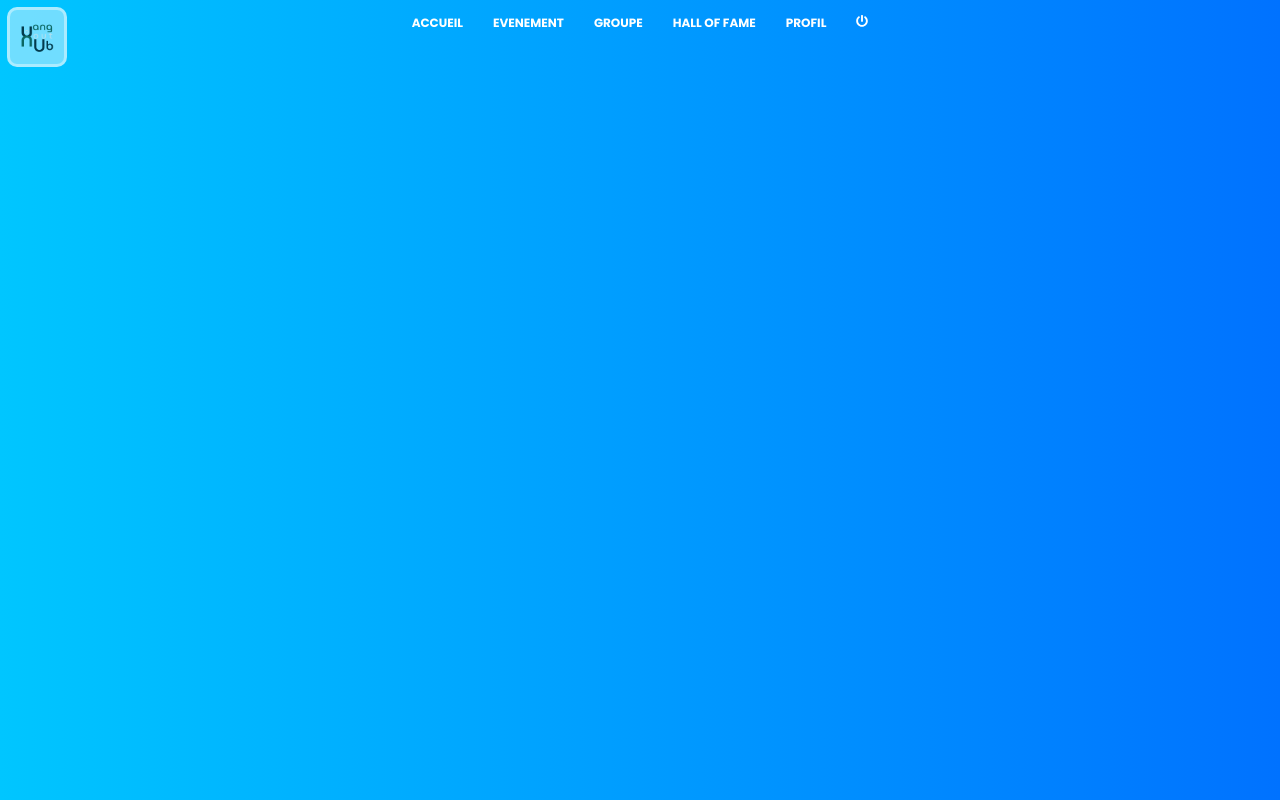
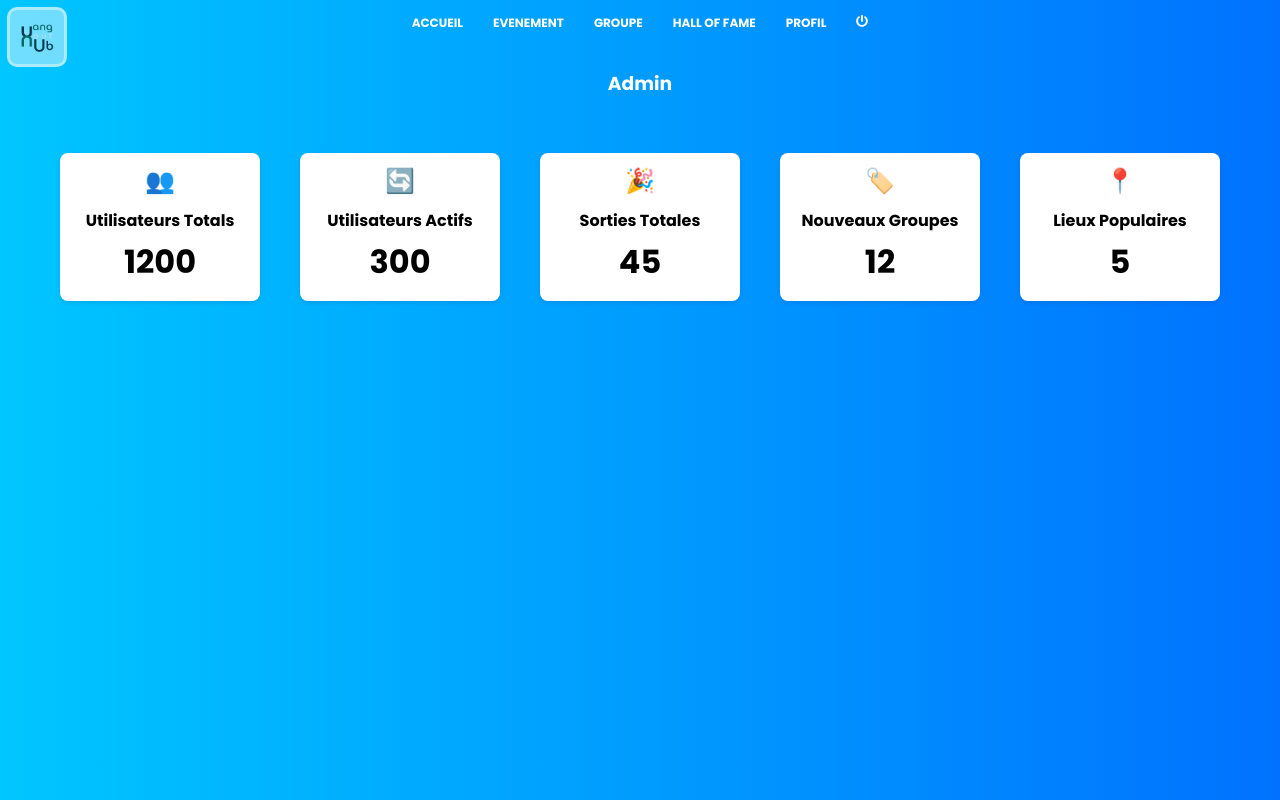
Before and after one commit to RomeoVandoolaeghe/Projet_Fin_Annee_2024, a React (Vite) app in the folder vite/: page /AccueilAdmin in a window 1280 px wide. Built offline with nearby package versions, Linux system fonts and the light colour scheme.

Commit message:
AdminAccueil

```diff
--- a/vite/src/App.jsx
+++ b/vite/src/App.jsx
@@ -12,6 +12,7 @@ import HallofFame from './pages/user/HallofFame/HallofFame.jsx';
 import AddFriend from './pages/user/AddFriend/AddFriend.jsx';
 import Group from './pages/user/Group/Group.jsx';
 import CreateGroup from './pages/user/CreateGroup/CreateGroup.jsx';
+import AccueilAdmin from './pages/admin/AccueilAdmin/AccueilAdmin.jsx'
 import './App.css';
 
 export const UserContext = createContext(null);
@@ -64,6 +65,7 @@ function App() {
           <Route path="/HallofFame" element={<HallofFame />} />
           <Route path="/AddFriend" element={<AddFriend />} />
           <Route path="/CreateGroup" element={<CreateGroup onCreateGroup={addGroup} />} />
+          <Route path="/AccueilAdmin" element={<AccueilAdmin />} />
         </Routes>
       </Router>
     </UserContext.Provider>
--- /dev/null
+++ b/vite/src/components/GlobalStats/GlobalStats.css
@@ -0,0 +1,47 @@
+.statistique-global {
+    display: flex;
+    justify-content: space-around;
+    flex-wrap: wrap;
+    padding: 20px;
+    border-radius: 10px;
+}
+.carte {
+    background: white;
+    border-radius: 8px;
+    box-shadow: 0 2px 4px rgba(0, 0, 0, 0.1);
+    padding: 10px; /* Decreased padding value */
+    margin: 5px; /* Decreased margin value */
+    width: 200px;
+    text-align: center;
+}
+
+.carte-icone {
+    font-size: 24px;
+    margin-bottom: 10px;
+}
+
+.icone-bleue {
+    color: #3b82f6;
+}
+
+.icone-verte {
+    color: #10b981;
+}
+
+.icone-rouge {
+    color: #ef4444;
+}
+
+.carte-titre {
+    font-size: 16px;
+    font-weight: bold;
+    margin-bottom: 5px;
+    color: black;
+}
+
+.carte-nombre {
+    font-size: 32px;
+    font-weight: bold;
+    margin-bottom: 5px;
+    color: black;
+}
--- /dev/null
+++ b/vite/src/components/GlobalStats/GlobalStats.jsx
@@ -0,0 +1,70 @@
+// Code pour le back completement en bas
+import React from 'react';
+import './GlobalStats.css';
+
+const GlobalStats = () => {
+    return (
+        <div className="statistique-global">
+            <div className="carte">
+                <div className="carte-icone icone-bleue">👥</div>
+                <div className="carte-titre">Utilisateurs Totals</div>
+                <div className="carte-nombre">1200</div>
+            </div>
+            <div className="carte">
+                <div className="carte-icone icone-verte">🔄</div>
+                <div className="carte-titre">Utilisateurs Actifs</div>
+                <div className="carte-nombre">300</div>
+            </div>
+            <div className="carte">
+                <div className="carte-icone icone-bleue">🎉</div>
+                <div className="carte-titre">Sorties Totales</div>
+                <div className="carte-nombre">45</div>
+            </div>
+            <div className="carte">
+                <div className="carte-icone icone-bleue">🏷️</div>
+                <div className="carte-titre">Nouveaux Groupes</div>
+                <div className="carte-nombre">12</div>
+            </div>
+            <div className="carte">
+                <div className="carte-icone icone-bleue">📍</div>
+                <div className="carte-titre">Lieux Populaires</div>
+                <div className="carte-nombre">5</div>
+            </div>
+        </div>
+    );
+};
+
+export default GlobalStats;
+
+/* Pour le backend
+
+import React, { useState, useEffect } from 'react';
+import './GlobalStats.css';
+
+const GlobalStats = () => {
+    const [stats, setStats] = useState([]);
+
+    useEffect(() => {
+
+        fetch('https://api.example.com/stats')
+            .then(response => response.json())
+            .then(data => setStats(data))
+            .catch(error => console.log(error));
+    }, []);
+
+    return (
+        <div className="statistique-global">
+            {stats.map(stat => (
+                <div className="carte" key={stat.id}>
+                    <div className="carte-icone">{stat.icon}</div>
+                    <div className="carte-titre">{stat.title}</div>
+                    <div className="carte-nombre">{stat.value}</div>
+                </div>
+            ))}
+        </div>
+    );
+};
+
+export default GlobalStats;
+
+*/
--- /dev/null
+++ b/vite/src/pages/admin/AccueilAdmin/AccueilAdmin.jsx
@@ -0,0 +1,19 @@
+import React from 'react';
+import './AccueilAdmin.css';
+import GlobalStats from '../../../components/GlobalStats/GlobalStats';
+
+function AccueilAdmin () {
+
+  return (
+    <>
+      <div className='header'>
+        <h3> Admin </h3>
+      </div>
+      <div className="home">
+        <GlobalStats />
+      </div>
+    </>
+  );
+}
+
+export default AccueilAdmin;
```
Also changed, not shown: vite/src/pages/admin/accueil-admin/accueil-admin.jsx (deleted, +0 -15 lines), vite/src/pages/admin/AccueilAdmin/AccueilAdmin.css (renamed from vite/src/pages/admin/accueil-admin/accueil-admin.css).
